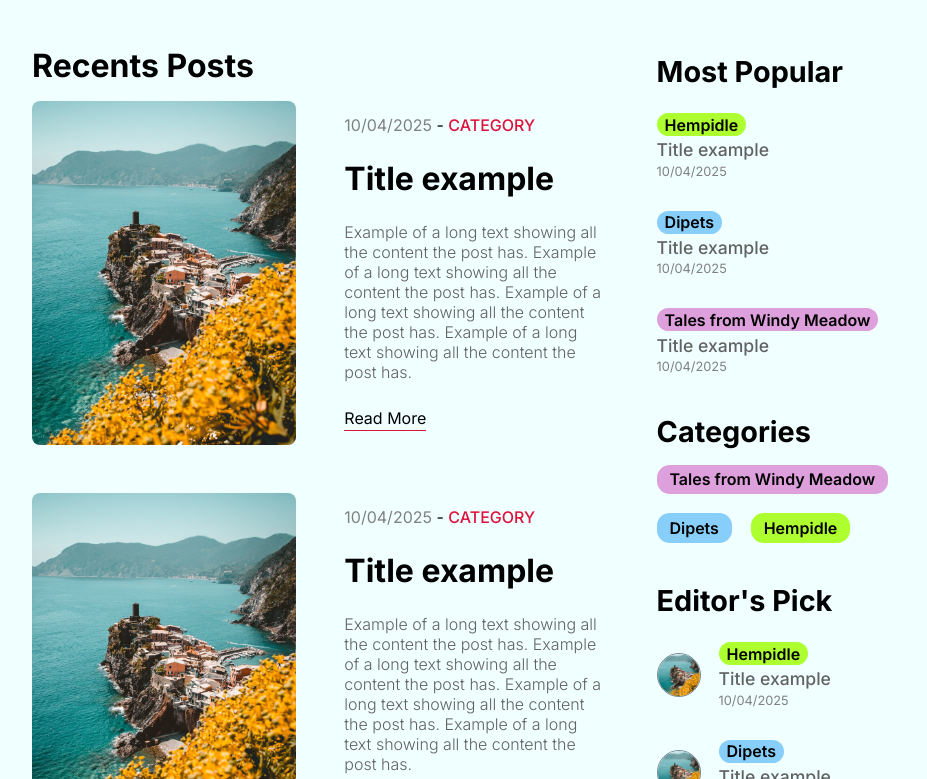
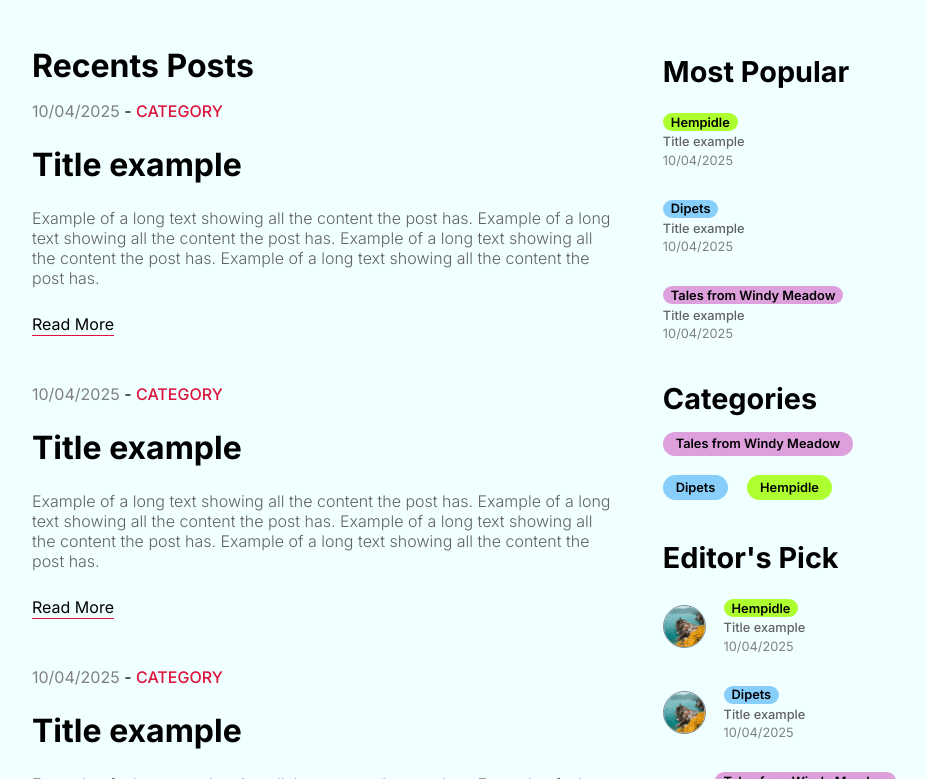
Before and after one commit to Kiriboo93/next-blog, a Next.js app: page / in a window 1280 px wide. Shown: the part 1001-1780 px from the top of the page, without its empty margins (176-1103 px from the left). Built offline with nearby package versions, Linux system fonts and the light colour scheme.

Commit message:
Formatted side menu and start of blog.

```diff
--- /dev/null
+++ b/src/app/blog/blogPage.module.css
@@ -0,0 +1 @@
+.container {}
--- a/src/components/card/card.module.css
+++ b/src/components/card/card.module.css
@@ -44,3 +44,9 @@
     width: max-content;
     padding: .1rem 0;
 }
+
+@media screen and (max-width: 1280px) {
+    .imgContainer {
+        display: none;
+    }
+}
--- a/src/components/menu/menu.module.css
+++ b/src/components/menu/menu.module.css
@@ -12,3 +12,9 @@
 .title {
     font-size: 1.8rem;
 }
+
+@media screen and (max-width: 1024px) {
+    .container {
+        display: none;
+    }
+}
--- a/src/components/menu/menuCategories/menuCategories.module.css
+++ b/src/components/menu/menuCategories/menuCategories.module.css
@@ -24,3 +24,9 @@
 .categoryItem.tales {
     background-color: plum;
 }
+
+@media screen and (max-width: 1280px) {
+    .categoryItem {
+        font-size: .8rem;
+    }
+}
--- a/src/components/menu/menuPosts/menuPostsElem.module.css
+++ b/src/components/menu/menuPosts/menuPostsElem.module.css
@@ -60,3 +60,13 @@
     font-size: .8rem;
     color: gray;
 }
+
+@media screen and (max-width: 1280px) {
+    .category {
+        font-size: .8rem;
+    }
+
+    .postTitle {
+        font-size: .8rem;
+    }
+}
```
Also changed, not shown: src/app/blog/page.jsx (added, +12 -0 lines).
